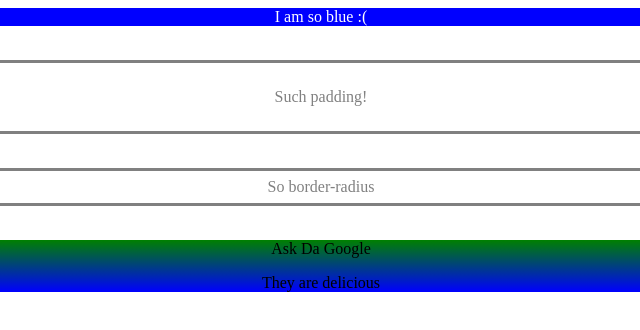
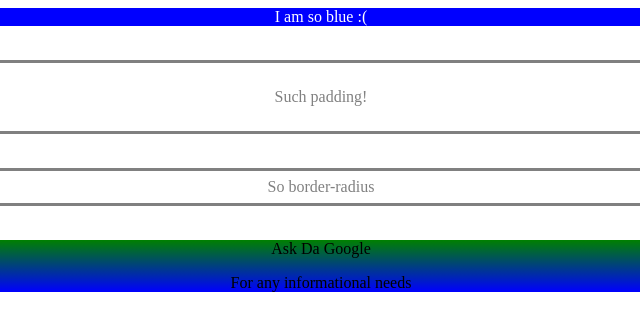
Before and after one commit to Claadam/debuggingchallenge5, a plain HTML site: page index.html in a window 1280 px wide. Shown: the full height of the page, 319-959 px from the left. Drawn offline with Linux system fonts and the light colour scheme.

Commit message:
Classadoo autocommit

```diff
--- a/index.html
+++ b/index.html
@@ -23,7 +23,7 @@
     <div id="Da-Google">
       Ask Da Google
       <p>
-        They are delicious
+      For any informational needs
       </p>
     </div>
   </body>
```
